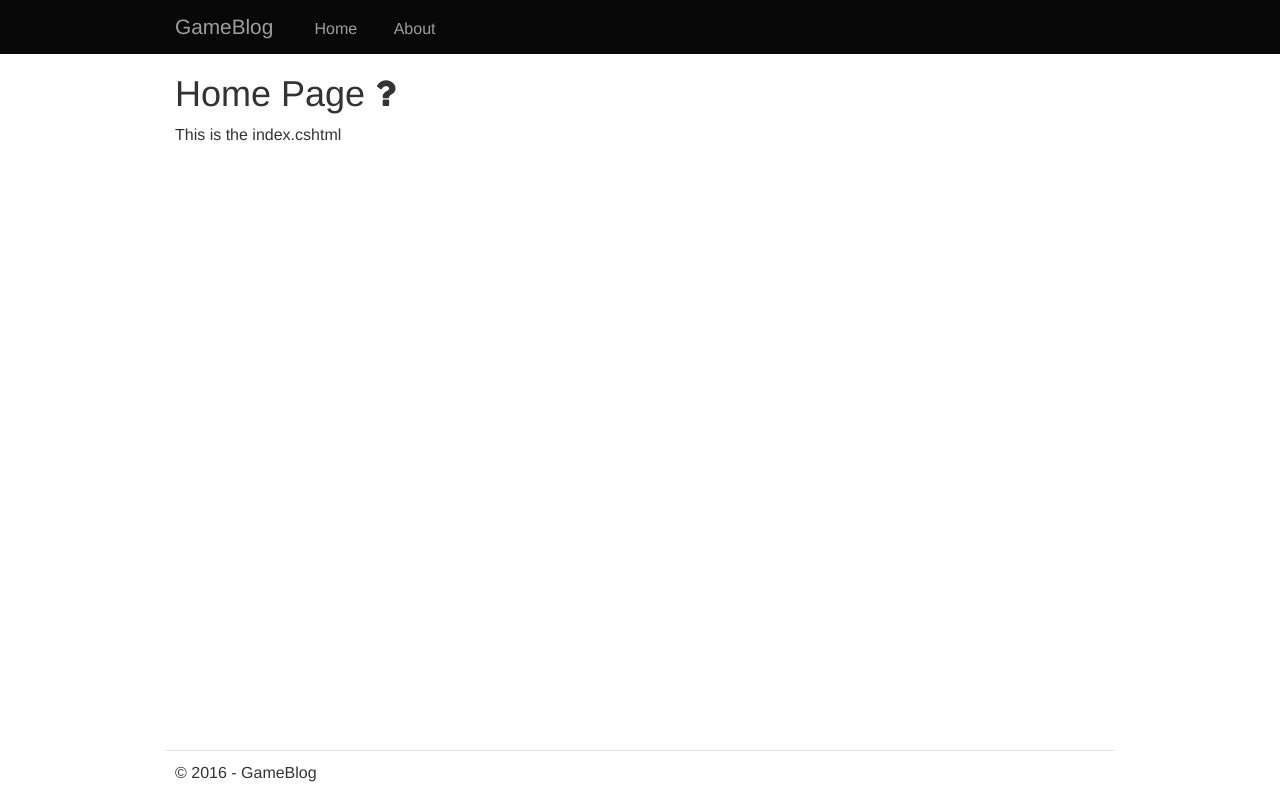
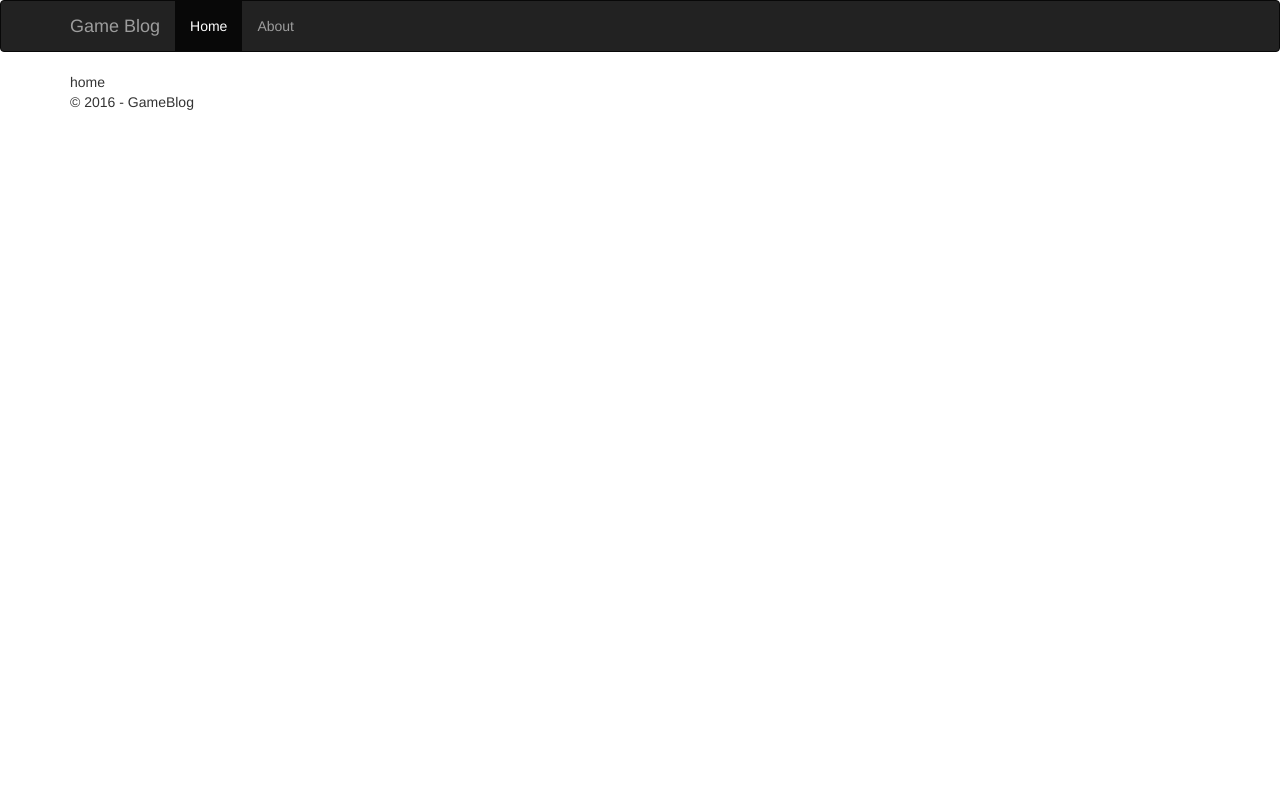
Before and after one commit to spencersa/GameBlog, a website: page wwwroot/index.html in a window 1280 px wide. Drawn offline with Linux system fonts and the light colour scheme.

Commit message:
create header and footer and better nav bar

```diff
--- a/wwwroot/css/site.css
+++ /dev/null
@@ -1,74 +0,0 @@
-html, body {
-    height: 100%;
-    font: 16px/1.5 "Helvetica Neue",Helvetica,Arial,sans-serif;
-    margin: 0;
-}
-
-.container {
-    max-width: 950px;
-    margin: 0 auto;
-    padding: 0 10px;
-    display: block;
-}
-
-header {
-    background-color: #080808;
-}
-
-nav a {
-    color: #9d9d9d;
-    text-decoration: none;
-}
-
-nav ul {
-    list-style: none;
-    padding: 0.7em 0;
-    margin: 0;
-}
-
-nav li {
-    display: inline-block;
-    margin: 0 1em;
-}
-
-    nav li:first-child {
-        font-size: 1.3em;
-        margin-left: 0;
-    }
-
-main {
-    padding: 2rem 0;
-    display: block;
-}
-
-/* This ensures the footer is always located at the bottom of the page */
-.wrapper {
-    min-height: 100%;
-    /* equal to footer height */
-    margin-bottom: -50px;
-}
-
-    .wrapper:after {
-        content: "";
-        display: block;
-    }
-
-    footer, .wrapper:after {
-        height: 50px;
-    }
-
-        footer .container {
-            border-top: 1px solid #e1e1e1;
-            padding-top: 10px;
-        }
-
-/* Changes the layout of the header on small screens */
-@media only screen and (max-width: 640px) {
-    header ul {
-        text-align: center;
-    }
-
-    header li:first-child {
-        display: block;
-    }
-}
--- a/wwwroot/index.html
+++ b/wwwroot/index.html
@@ -6,36 +6,23 @@
     <title>Home Page - GameBlog</title>
     <meta name="viewport" content="width=device-width, initial-scale=1.0" />
     <meta name="description" content="The home page of my website" />
+
+    <script type="text/javascript" src="/lib/jquery/dist/jquery.js"></script>
+    <link rel="stylesheet" href="/lib/bootstrap/dist/css/bootstrap.css" />
+    <link rel="stylesheet" href="/lib/font-awesome/css/font-awesome.min.css" />
     <link rel="stylesheet" href="/css/site.css" />
+
+    <script src="/lib/bootstrap/dist/js/bootstrap.js"></script>
+    <script src="/js/site.js"></script>
 </head>
+
 <body>
+    <div id="navigation-placeholder"> </div>
 
-    <div class="wrapper">
-        <header role="banner">
-            <nav class="container">
-                <ul>
-                    <li><a href="/">GameBlog</a></li>
-                    <li><a href="/">Home</a></li>
-                    <li><a href="/about.html">About</a></li>
-                </ul>
-            </nav>
-        </header>
-
-        <main class="container">
-            <h1>Home Page <i class="fa fa-question"></i></h1>
-            <p>This is the index.cshtml</p>
-        </main>
+    <div class="container">
+        home
     </div>
 
-    <footer>
-        <div class="container">
-            <span>&copy; 2016 - GameBlog</span>
-        </div>
-    </footer>
-
-    <script src="/js/site.js"></script>
-    <link rel="stylesheet" href="/lib/bootstrap/dist/css/bootstrap.css" />
-    <link rel="stylesheet" href="/css/site.css" />
-    <link rel="stylesheet" href="/lib/font-awesome/css/font-awesome.min.css" />
+    <div id="footer-placeholder"></div>
 </body>
 </html>
--- a/wwwroot/js/site.js
+++ b/wwwroot/js/site.js
@@ -1 +1,10 @@
-// Write your Javascript code.
+$(document).ready(function () {
+
+    $.get("../shared/navigation.html", function (data) {
+        $("#navigation-placeholder").replaceWith(data);
+    });
+
+    $.get("../shared/footer.html", function (data) {
+        $("#footer-placeholder").replaceWith(data);
+    });
+});
--- /dev/null
+++ b/wwwroot/shared/footer.html
@@ -0,0 +1,5 @@
+<footer>
+    <div class="container">
+        <span>&copy; 2016 - GameBlog</span>
+    </div>
+</footer>
--- /dev/null
+++ b/wwwroot/shared/navigation.html
@@ -0,0 +1,19 @@
+
+<nav class="navbar navbar-inverse">
+    <div class="container">
+        <div class="navbar-header">
+            <button type="button" class="navbar-toggle" data-toggle="collapse" data-target="#myNavbar">
+                <span class="icon-bar"></span>
+                <span class="icon-bar"></span>
+                <span class="icon-bar"></span>
+            </button>
+            <a class="navbar-brand" href="#">Game Blog</a>
+        </div>
+        <div class="collapse navbar-collapse" id="myNavbar">
+            <ul class="nav navbar-nav">
+                <li class="active"><a href="/index.html">Home</a></li>
+                <li><a href="/about.html">About</a></li>
+            </ul>
+        </div>
+    </div>
+</nav>
```
Also changed, not shown: wwwroot/about.html (+9 -30 lines), 1 other file.
